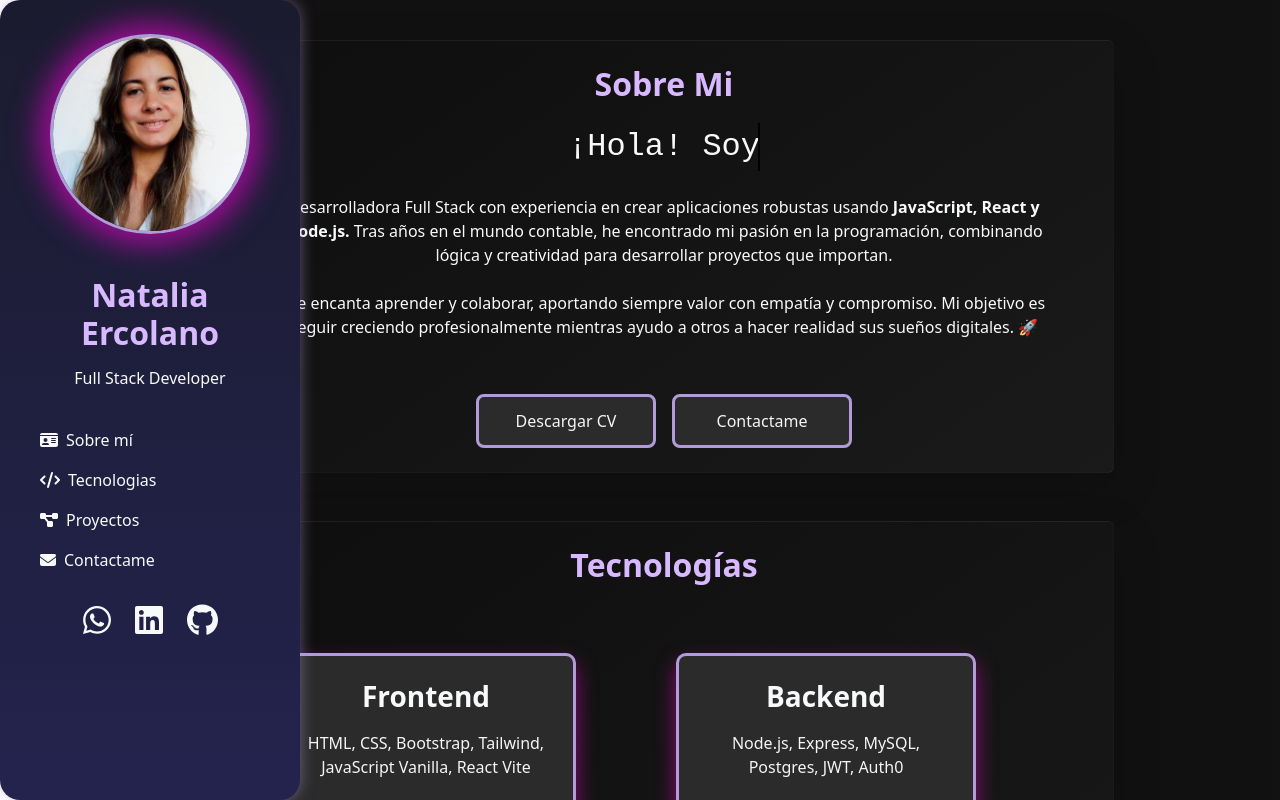
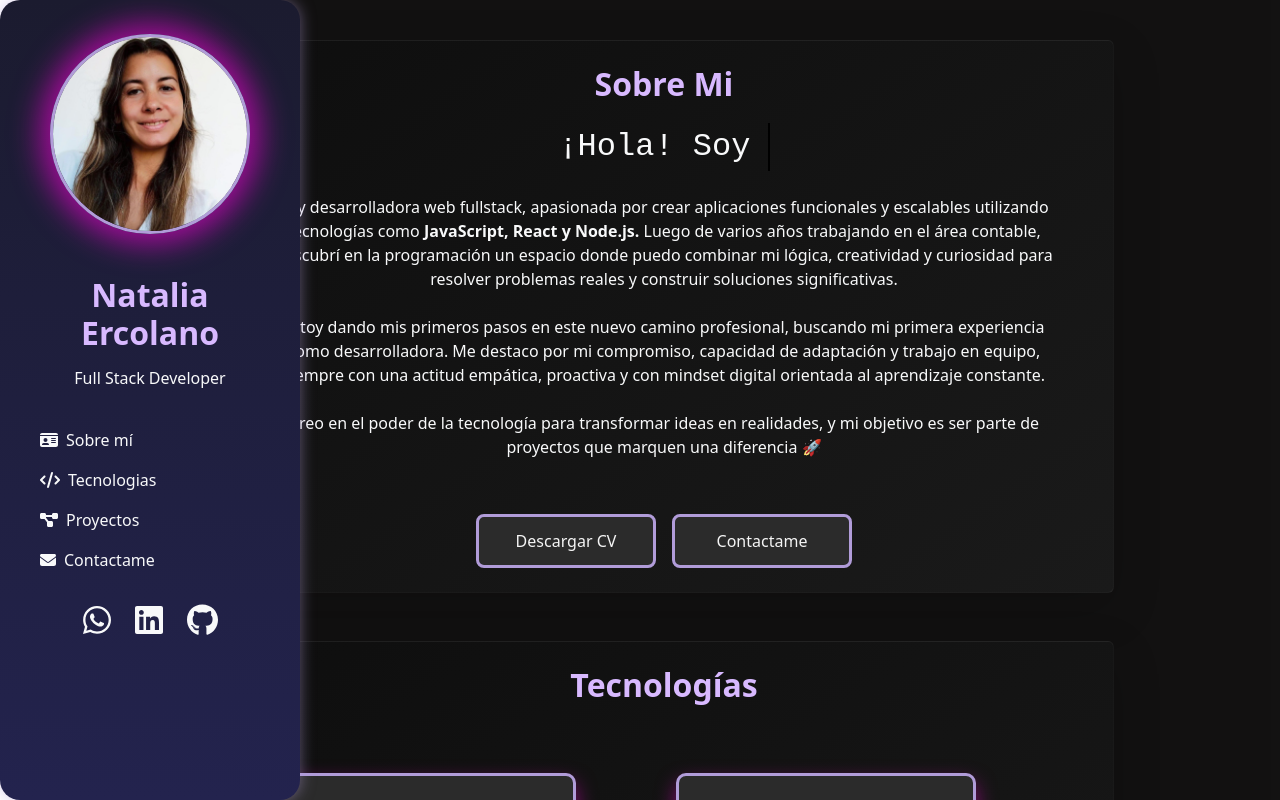
Before and after one commit to NatiErco/Portfolio, a React (Vite) app: page / in a window 1280 px wide. Shown: the top 800 px of the page. Built offline with nearby package versions, Linux system fonts and the light colour scheme.

Commit message:
Agrega cambios en About.jsx

```diff
--- a/src/Components/About.jsx
+++ b/src/Components/About.jsx
@@ -26,15 +26,11 @@ function About() {
         </div>
 
         <p className="text-light fs-6 mt-4">
-          Desarrolladora Full Stack con experiencia en crear aplicaciones
-          robustas usando <strong>JavaScript, React y Node.js.</strong> Tras
-          años en el mundo contable, he encontrado mi pasión en la programación,
-          combinando lógica y creatividad para desarrollar proyectos que
-          importan. <br />
+           Soy desarrolladora web fullstack, apasionada por crear aplicaciones funcionales y escalables utilizando tecnologías como <strong>JavaScript, React y Node.js.</strong> Luego de varios años trabajando en el área contable, descubrí en la programación un espacio donde puedo combinar mi lógica, creatividad y curiosidad para resolver problemas reales y construir soluciones significativas.      <br />
           <br />
-          Me encanta aprender y colaborar, aportando siempre valor con empatía y
-          compromiso. Mi objetivo es seguir creciendo profesionalmente mientras
-          ayudo a otros a hacer realidad sus sueños digitales. 🚀
+          Estoy dando mis primeros pasos en este nuevo camino profesional,  buscando mi primera experiencia como desarrolladora. Me destaco por mi compromiso, capacidad de adaptación y trabajo en equipo, siempre con una actitud empática, proactiva y con mindset digital orientada al aprendizaje constante.<br />
+          <br />
+          Creo en el poder de la tecnología para transformar ideas en realidades, y mi objetivo es ser parte de proyectos que marquen una diferencia 🚀
         </p>
         <div className="botones-container mt-4 d-flex gap-3 justify-content-center">
           <button
```
